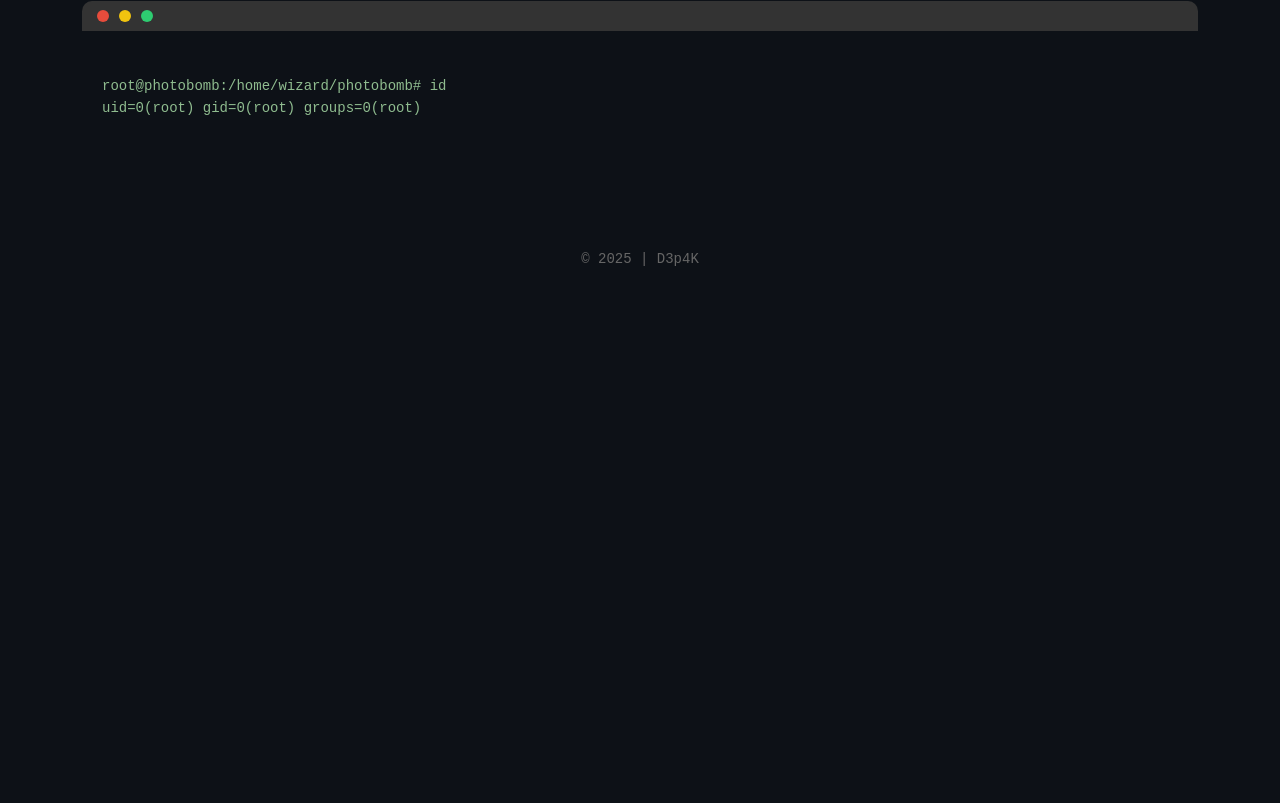
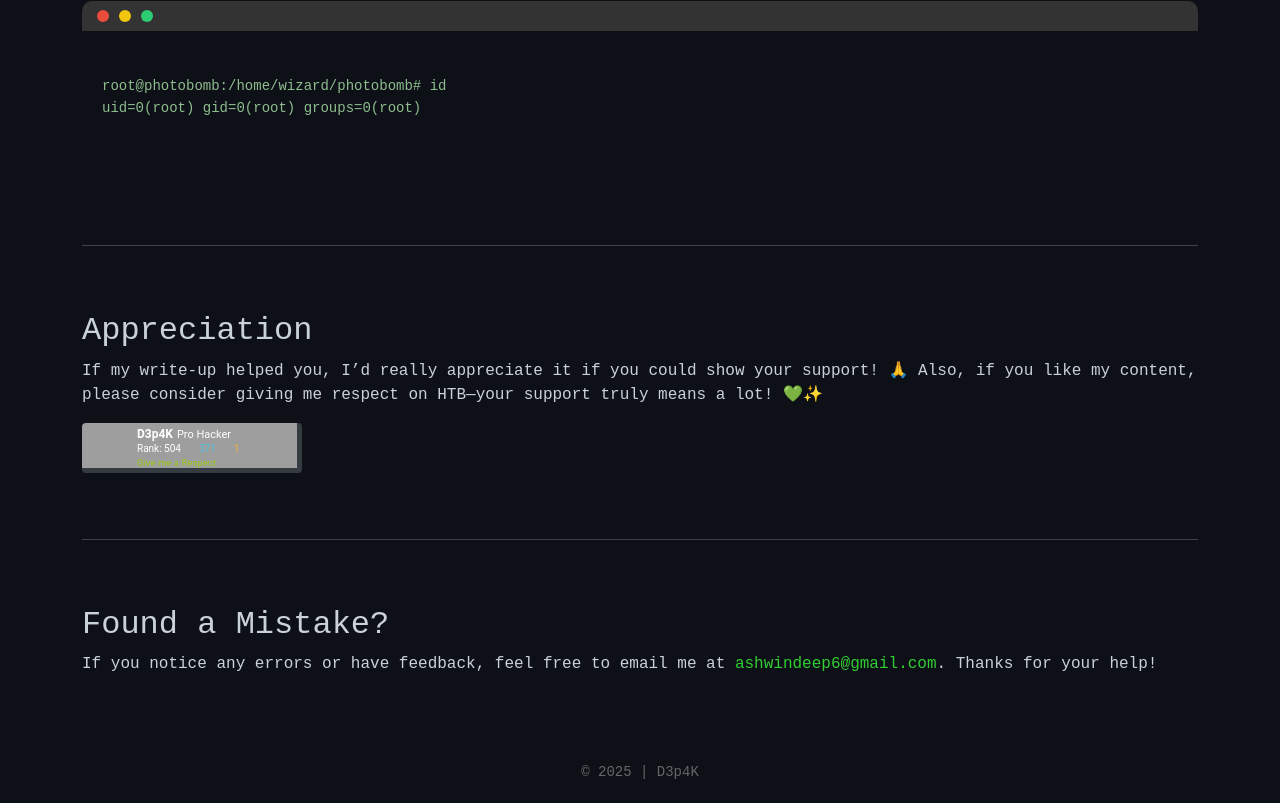
Before and after one commit to Infod33P4k/My_website, a plain HTML site: page Writeup/Photobomb_writeup/Photobomb.html in a window 1280 px wide. Shown: the part 8300-9103 px from the top of the page. Before the commit the page ends 8590 px from the top, so only its background shows below. Drawn offline with nearby package versions, Linux system fonts and the light colour scheme; grey boxes are pictures that could not be loaded.

Commit message:
Update Photobomb.html

```diff
--- a/Writeup/Photobomb_writeup/Photobomb.html
+++ b/Writeup/Photobomb_writeup/Photobomb.html
@@ -327,7 +327,44 @@ uid=0(root) gid=0(root) groups=0(root)</code></pre>
 </div>
 </div>
 </section>
+<hr>
+<section id="Thanks" class="section">
+  <h2>Appreciation</h2>
+  <p>If my write-up helped you, I’d really appreciate it if you could show your support! 🙏 Also, if you like my content, please consider giving me respect on HTB—your support truly means a lot! 💚✨</p>
+
+  <div class="htb-badge">
+  <a class="htb-badge-thingy" href="https://app.hackthebox.com/profile/1979344">
+    <div class="htb-avatar-container">
+      <img class="htb-avatar" src="https://labs.hackthebox.com/storage/avatars/8a1d87beef73d0fc17bc1794a38757db.png" alt="Avatar">
+    </div>
+  </a>
+  <div class="htb-info">
+    <a class="htb-badge-thingy" href="https://app.hackthebox.com/profile/1979344">
+      <p class="htb-line">
+        <span class="htb-nickname">D3p4K</span>
+        <span class="htb-rank" id="htb-rank">Pro Hacker</span>
+      </p>
+      <p class="htb-line">
+        <span class="htb-ranking">Rank: <span id="htb-ranking">504</span></span>
+        <img src="https://www.hackthebox.com/images/screenshot.png" class="htb-icon" alt="Icon">
+        <span class="htb-points" id="htb-points">371</span>
+        <img src="https://www.hackthebox.com/images/star.png" class="htb-icon" alt="Star Icon">
+        <span class="htb-respect" id="htb-respect">1</span>
+      </p>
+    </a>
+    <p class="htb-line">
+      <a href="https://app.hackthebox.com/profile/1979344" class="htb-link">Give me a Respect</a>
+    </p>
+  </div>
 </div>
+</section>
+<hr>
+<section id="Mistake" class="section">
+  <h2>Found a Mistake?</h2>
+  <p>If you notice any errors or have feedback, feel free to email me at <a href="mailto:ashwindeepak6@gmail.com">ashwindeep6@gmail.com</a>. Thanks for your help!</p>
+</section>
+    </div>
+    <script src="../htb_rank.js"></script>
 <script src="https://cdn.jsdelivr.net/npm/bootstrap@5.3.0-alpha3/dist/js/bootstrap.bundle.min.js"></script>
 <footer>
   <div class="copyright">
```
